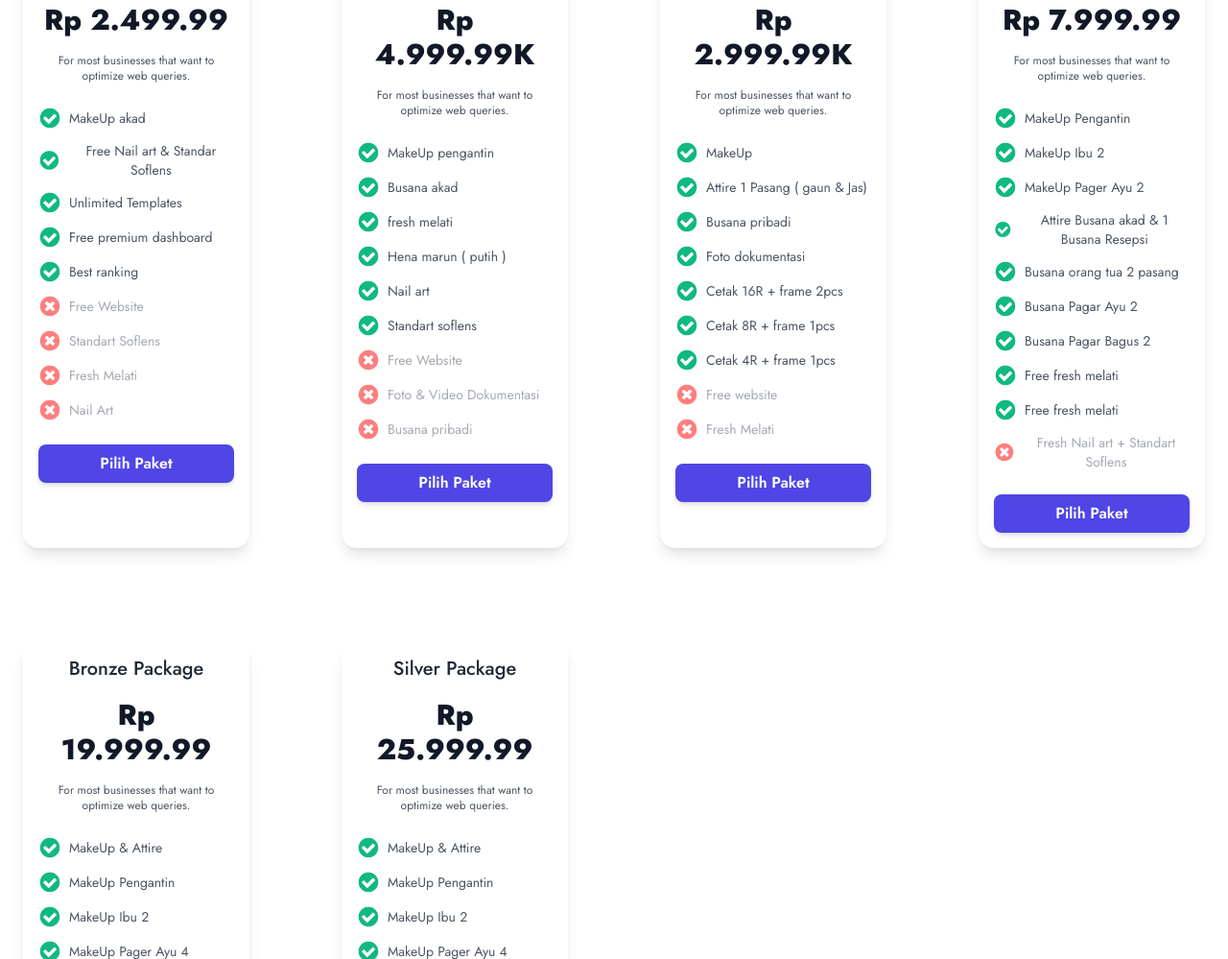
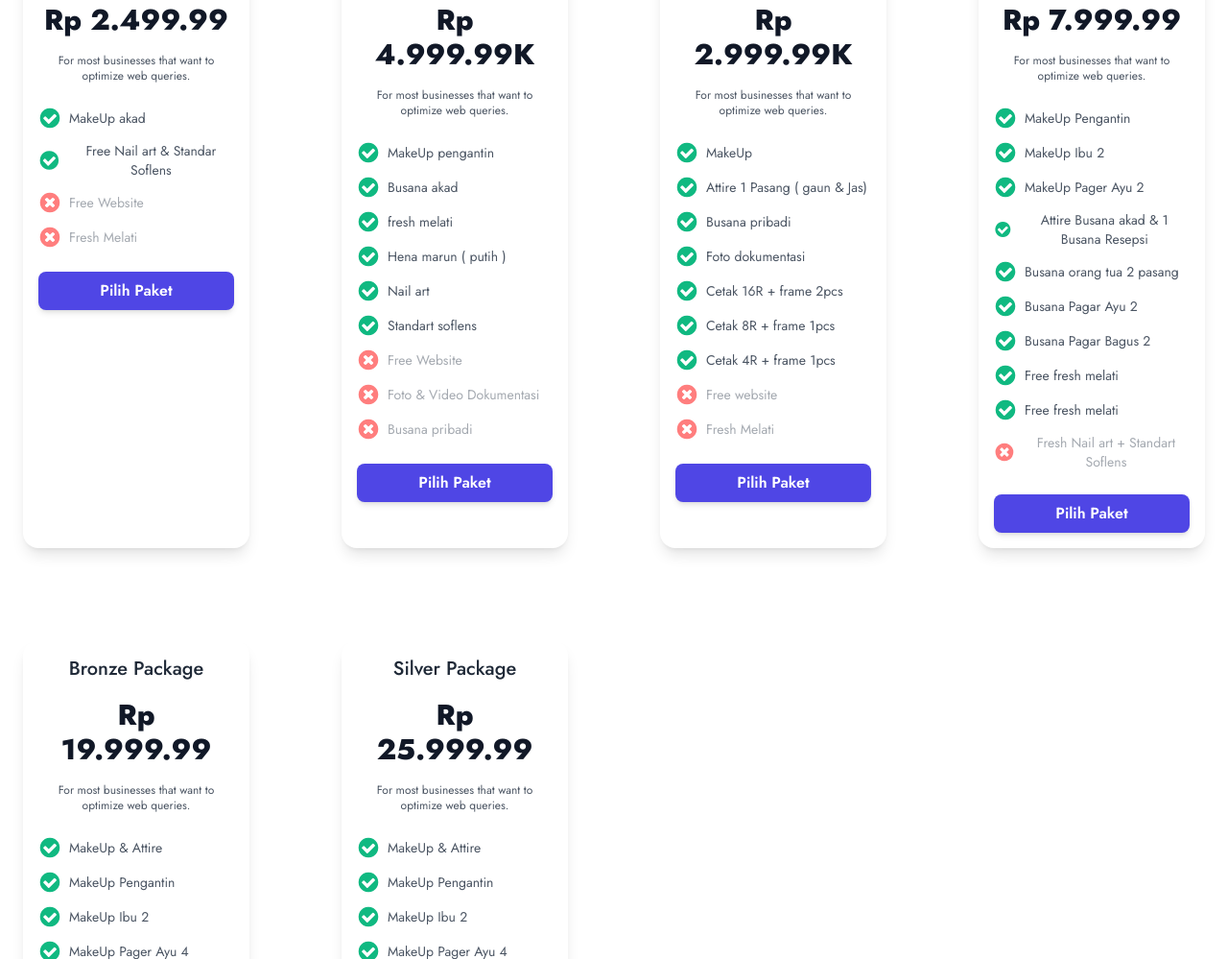
Before and after one commit to ikhlasdansantai/renz-makeup, a website: page index.html in a window 1280 px wide. Shown: the part 4034-5033 px from the top of the page at 96% size. Drawn offline with nearby package versions, Linux system fonts and the light colour scheme; some packages are replaced by stand-ins of ours; a script that the page names is missing.

```diff
--- a/index.html
+++ b/index.html
@@ -316,30 +316,6 @@
                   </svg>
                   Free Nail art & Standar Soflens
                 </li>
-                <li class="mb-3 flex items-center">
-                  <svg class="w-6 h-6 mr-2" xmlns="http://www.w3.org/2000/svg" width="6" height="6" stroke="currentColor" fill="#10b981" viewBox="0 0 1792 1792">
-                    <path
-                      d="M1412 734q0-28-18-46l-91-90q-19-19-45-19t-45 19l-408 407-226-226q-19-19-45-19t-45 19l-91 90q-18 18-18 46 0 27 18 45l362 362q19 19 45 19 27 0 46-19l543-543q18-18 18-45zm252 162q0 209-103 385.5t-279.5 279.5-385.5 103-385.5-103-279.5-279.5-103-385.5 103-385.5 279.5-279.5 385.5-103 385.5 103 279.5 279.5 103 385.5z"
-                    ></path>
-                  </svg>
-                  Unlimited Templates
-                </li>
-                <li class="mb-3 flex items-center">
-                  <svg class="w-6 h-6 mr-2" xmlns="http://www.w3.org/2000/svg" width="6" height="6" stroke="currentColor" fill="#10b981" viewBox="0 0 1792 1792">
-                    <path
-                      d="M1412 734q0-28-18-46l-91-90q-19-19-45-19t-45 19l-408 407-226-226q-19-19-45-19t-45 19l-91 90q-18 18-18 46 0 27 18 45l362 362q19 19 45 19 27 0 46-19l543-543q18-18 18-45zm252 162q0 209-103 385.5t-279.5 279.5-385.5 103-385.5-103-279.5-279.5-103-385.5 103-385.5 279.5-279.5 385.5-103 385.5 103 279.5 279.5 103 385.5z"
-                    ></path>
-                  </svg>
-                  Free premium dashboard
-                </li>
-                <li class="mb-3 flex items-center">
-                  <svg class="w-6 h-6 mr-2" xmlns="http://www.w3.org/2000/svg" width="6" height="6" stroke="currentColor" fill="#10b981" viewBox="0 0 1792 1792">
-                    <path
-                      d="M1412 734q0-28-18-46l-91-90q-19-19-45-19t-45 19l-408 407-226-226q-19-19-45-19t-45 19l-91 90q-18 18-18 46 0 27 18 45l362 362q19 19 45 19 27 0 46-19l543-543q18-18 18-45zm252 162q0 209-103 385.5t-279.5 279.5-385.5 103-385.5-103-279.5-279.5-103-385.5 103-385.5 279.5-279.5 385.5-103 385.5 103 279.5 279.5 103 385.5z"
-                    ></path>
-                  </svg>
-                  Best ranking
-                </li>
                 <li class="mb-3 flex items-center opacity-50">
                   <svg xmlns="http://www.w3.org/2000/svg" width="6" height="6" class="w-6 h-6 mr-2" fill="red" viewBox="0 0 1792 1792">
                     <path
@@ -354,23 +330,7 @@
                       d="M1277 1122q0-26-19-45l-181-181 181-181q19-19 19-45 0-27-19-46l-90-90q-19-19-46-19-26 0-45 19l-181 181-181-181q-19-19-45-19-27 0-46 19l-90 90q-19 19-19 46 0 26 19 45l181 181-181 181q-19 19-19 45 0 27 19 46l90 90q19 19 46 19 26 0 45-19l181-181 181 181q19 19 45 19 27 0 46-19l90-90q19-19 19-46zm387-226q0 209-103 385.5t-279.5 279.5-385.5 103-385.5-103-279.5-279.5-103-385.5 103-385.5 279.5-279.5 385.5-103 385.5 103 279.5 279.5 103 385.5z"
                     ></path>
                   </svg>
-                  Standart Soflens
-                </li>
-                <li class="mb-3 flex items-center opacity-50">
-                  <svg xmlns="http://www.w3.org/2000/svg" width="6" height="6" class="w-6 h-6 mr-2" fill="red" viewBox="0 0 1792 1792">
-                    <path
-                      d="M1277 1122q0-26-19-45l-181-181 181-181q19-19 19-45 0-27-19-46l-90-90q-19-19-46-19-26 0-45 19l-181 181-181-181q-19-19-45-19-27 0-46 19l-90 90q-19 19-19 46 0 26 19 45l181 181-181 181q-19 19-19 45 0 27 19 46l90 90q19 19 46 19 26 0 45-19l181-181 181 181q19 19 45 19 27 0 46-19l90-90q19-19 19-46zm387-226q0 209-103 385.5t-279.5 279.5-385.5 103-385.5-103-279.5-279.5-103-385.5 103-385.5 279.5-279.5 385.5-103 385.5 103 279.5 279.5 103 385.5z"
-                    ></path>
-                  </svg>
                   Fresh Melati
-                </li>
-                <li class="mb-3 flex items-center opacity-50">
-                  <svg xmlns="http://www.w3.org/2000/svg" width="6" height="6" class="w-6 h-6 mr-2" fill="red" viewBox="0 0 1792 1792">
-                    <path
-                      d="M1277 1122q0-26-19-45l-181-181 181-181q19-19 19-45 0-27-19-46l-90-90q-19-19-46-19-26 0-45 19l-181 181-181-181q-19-19-45-19-27 0-46 19l-90 90q-19 19-19 46 0 26 19 45l181 181-181 181q-19 19-19 45 0 27 19 46l90 90q19 19 46 19 26 0 45-19l181-181 181 181q19 19 45 19 27 0 46-19l90-90q19-19 19-46zm387-226q0 209-103 385.5t-279.5 279.5-385.5 103-385.5-103-279.5-279.5-103-385.5 103-385.5 279.5-279.5 385.5-103 385.5 103 279.5 279.5 103 385.5z"
-                    ></path>
-                  </svg>
-                  Nail Art
                 </li>
               </ul>
               <a href="https://api.whatsapp.com/send?phone=6281214553067&text=Saya tertarik untuk mengetahui lebih lanjut tentang biaya dan layanan yang Anda tawarkan untuk jasa wedding organizer...">
```
